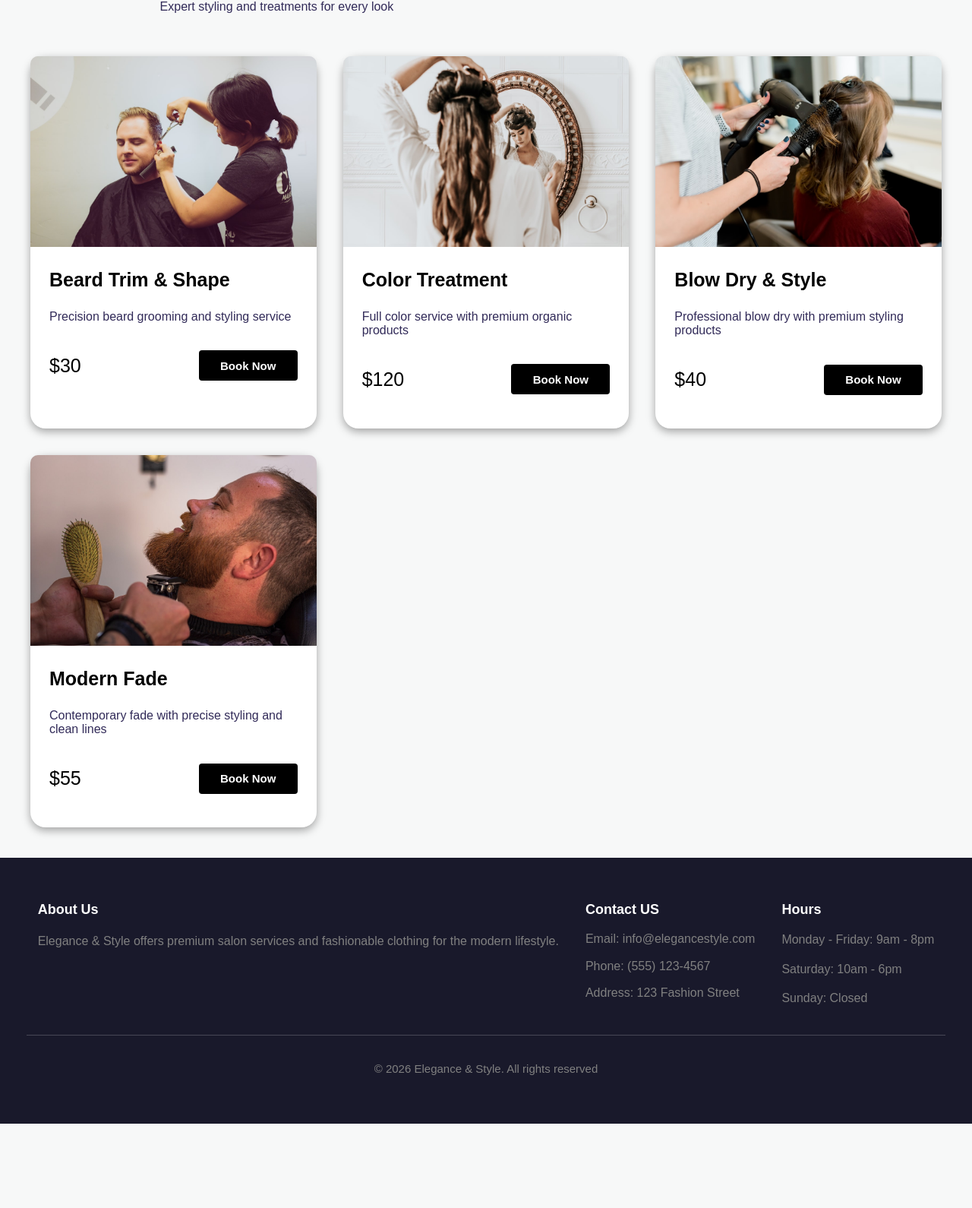
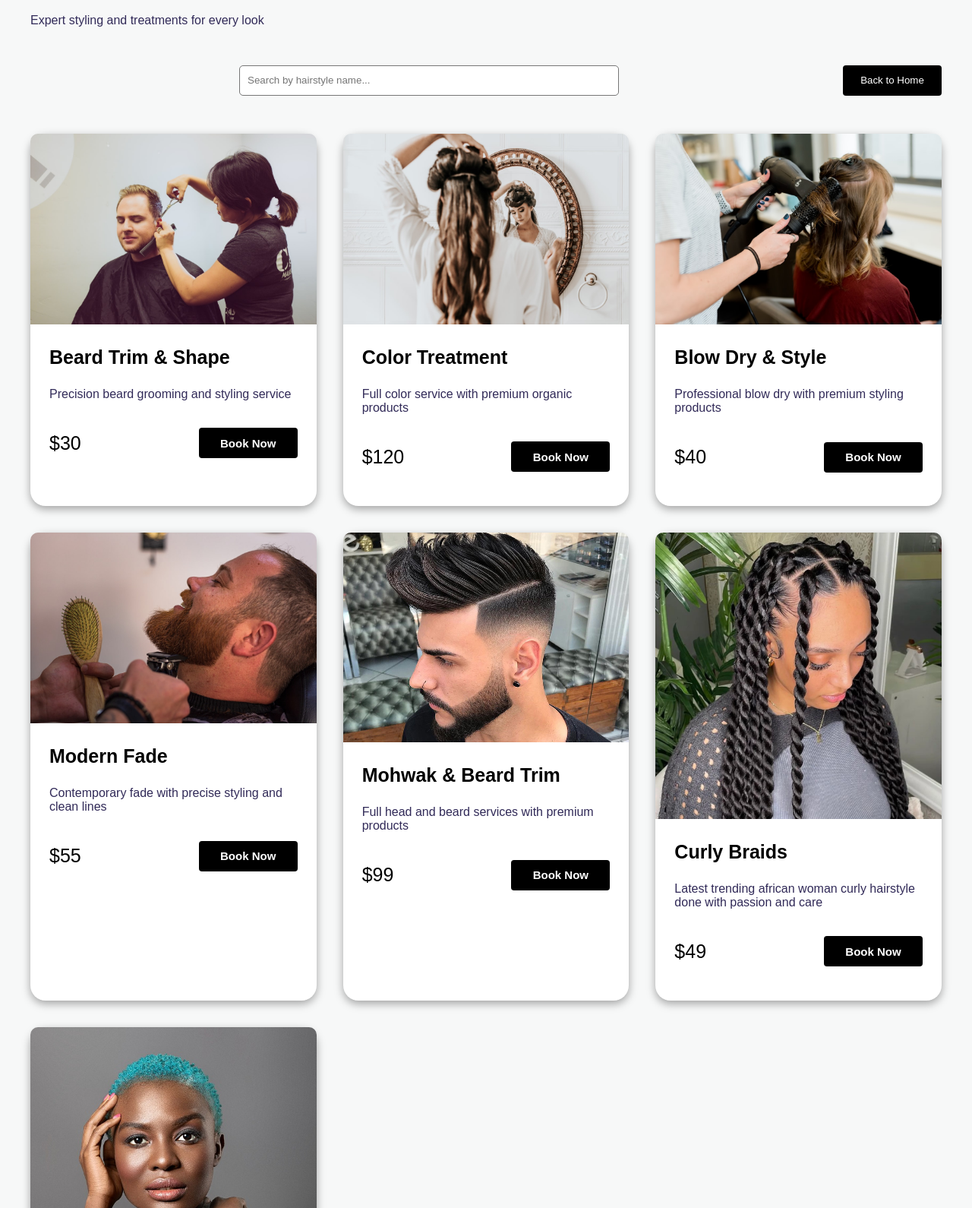
Before and after one commit to Blessing-D3velop/Salon-Clothing, a plain HTML site: page Salon.html in a window 1280 px wide. Shown: the part 180-1770 px from the top of the page at 76% size. Before the commit the page ends 1659 px from the top, so only its background shows below. Drawn offline with Linux system fonts and the light colour scheme.

Commit message:
added filter/search hairstyle functionality

```diff
--- a/CSS/Footer.css
+++ b/CSS/Footer.css
@@ -1,92 +1,60 @@
-footer{
+footer {
   background-color: rgb(25, 25, 43);
-  min-height: 300px;
   font-family: Arial, Helvetica, sans-serif;
-  padding-top: 20px;
-  left: 0;
-  right: 0;
-  bottom: 0;
+  padding: 30px 20px;
 }
-.footer-container{
+
+.footer-container {
   display: flex;
-  margin: 20px;
-  column-gap: 35px;
   justify-content: center;
+  gap: 40px;
+  flex-wrap: wrap; /* KEY for responsiveness */
 }
+
 
 .about-us,
 .contact-us,
-.hours{
+.hours {
   color: white;
   font-weight: bold;
   font-size: 18px;
 }
-.about-us-text{
+
+
+.about-us-text {
   line-height: 1.6;
-   color: grey;
-   font-size: 16px;
-}
-.contact-information,
-.working-days{
-  color:grey;
-  line-height: 1.4;
+  color: grey;
   font-size: 16px;
 }
 
-.line{
-  border-top: 1px solid rgba(255, 255, 255, 0.2);
-  margin: 20px 35px;
-
+.contact-information,
+.working-days {
+  color: grey;
+  line-height: 1.5;
+  font-size: 16px;
 }
 
-.rights-container{
+
+.line {
+  border-top: 1px solid rgba(255, 255, 255, 0.2);
+  margin: 25px 0;
+}
+
+
+.rights-container {
   display: flex;
-  align-items: center;
   justify-content: center;
 }
-.rights{
+
+.rights {
   color: grey;
   font-size: 15px;
 }
-.contact-information{
-  line-height: 1.2;
 
-}
-@media(max-width:500px){
-  footer{
-    height: 700px;
-    padding-top: 30px;
-    width: 100%;
-  }
-  .footer-container{
+@media (max-width: 750px) {
+  .footer-container {
     flex-direction: column;
-    flex-wrap: wrap;
-  }
-  .contact-information,
-  .working-days{
-    line-height: 0.6;
+    align-items: center;
+    text-align: center;
   }
 }
-
-@media(min-width:500px) and (max-width:750px){
-  footer{
-    height: 550px;
-    padding-top: 30px;
-  }
-  .footer-container{
-    flex-direction: column;
-    flex-wrap: wrap;
-  }
-  .contact-information,
-  .working-days{
-    line-height: 0.6;
-  }
-}
-
-@media(min-width:751px) and (max-width:2000px){
-  footer{
-    height: 330px;
-
-  }
-
-}
--- a/CSS/Header.css
+++ b/CSS/Header.css
@@ -29,7 +29,7 @@ header{
   .clothing,
   .about,
   .contact{
-    margin-left: 25px;
+    margin-left: 22px;
     transition: opacity 0.2s;
     cursor: pointer;
   }
--- a/CSS/Salon-page.css
+++ b/CSS/Salon-page.css
@@ -12,6 +12,8 @@ main{
   display: flex;
   align-items: center;
   justify-content: space-around;
+  flex-wrap: wrap;
+  gap: 20px;
 
 }.back-to-home-button{
   height: 40px;
@@ -25,13 +27,27 @@ main{
   width: 130px;
 }
 .salon-text-container{
-  width: 510px;
-  line-height: 0.6;
+  width: 100%;
+  line-height: 1.6;
 }
 .salon-text-description{
   color: rgb(49, 42, 88);
 }
+.search-container {
+  width: 100%;
+  max-width: 500px;
+  margin: 10px auto;
+}
 
+.search-hairstyle {
+  width: 100%;
+  padding: 10px;
+  box-sizing: border-box;
+  height: 40px;
+  border-radius: 5px;
+  border-style: solid;
+  border-width: 1px;
+}
 
 @media(max-width:500px){
   .back-to-home-button{
@@ -44,3 +60,10 @@ main{
 
   }
 }
+
+@media(min-width:650px){
+  .button-salon-text-container{
+    margin-right:40px;
+    margin-left: 40px;
+  }
+}
--- a/Salon-JavaScript.js
+++ /dev/null
@@ -1,6 +0,0 @@
-  // 🔥 ADD EVENT AFTER INSERTING HTML
-  let backButton = document.querySelector('.js-back-button');
-
-  backButton.addEventListener('click', () => {
-    window.location.href = "index.html";
-  });
--- a/Salon.html
+++ b/Salon.html
@@ -26,9 +26,12 @@
 
       <main>
         <div class=" button-salon-text-container js-button-salon-text-container">
-          <div class="">
+          <div class="salon-text-container">
             <h1 class="salon-text2">Salon Services</h1>
             <p class="salon-text-description">Expert styling and treatments for every look</p>
+          </div>
+          <div class="search-container">
+            <input type="text" placeholder="Search by hairstyle name..." class="search-hairstyle js-search-hairstyle">
           </div>
           <div class="button-home-container">
             <button class="back-to-home-button js-back-button">Back to Home</button>
@@ -36,66 +39,7 @@
         </div>
 
         <div class="hairstyles-cards-container">
-
-          <!--First-card-->
-          <div class="hairstyle-card">
-            <div class="hairstyle-image-container">
-              <img src="Images and Icons/Salon Collection/photo-1511920922889-5c35bfd95a7f.jpg" alt="hairstyle image" class="hairstyle-image">
-            </div>
-            <div class="haircut-details-container">
-              <p class="haircut-name">Beard Trim & Shape</p>
-              <p class="haircut-description">Precision beard grooming and styling service</p>
-              <div class="haircut-price-booking-button">
-                <p class="haircut-price">$30</p>
-                <button class="Book-button">Book Now</button>
-              </div>
-            </div>
-          </div>
-
-          <!--Second-Card-->
-          <div class="hairstyle-card">
-            <div class="hairstyle-image-container">
-              <img src="Images and Icons/Salon Collection/photo-1550791752-97b2f57d2b15.jpg" alt="hairstyle image" class="hairstyle-image">
-            </div>
-            <div class="haircut-details-container">
-              <p class="haircut-name">Color Treatment</p>
-              <p class="haircut-description">Full color service with premium organic products</p>
-              <div class="haircut-price-booking-button">
-                <p class="haircut-price">$120</p>
-                <button class="Book-button">Book Now</button>
-              </div>
-            </div>
-          </div>
-
-          <!--Third-card-->
-          <div class="hairstyle-card">
-            <div class="hairstyle-image-container">
-              <img src="Images and Icons/Salon Collection/photo-1580618672591-eb180b1a973f.jpg" alt="hairstyle image" class="hairstyle-image">
-            </div>
-            <div class="haircut-details-container">
-              <p class="haircut-name">Blow Dry & Style</p>
-              <p class="haircut-description">Professional blow dry with premium styling products</p>
-              <div class="haircut-price-booking-button">
-                <p class="haircut-price">$40</p>
-                <button class="Book-button">Book Now</button>
-              </div>
-            </div>
-          </div>
-
-          <!--Forth-card-->
-          <div class="hairstyle-card">
-            <div class="hairstyle-image-container">
-              <img src="Images and Icons/Salon Collection/photo-1654097803253-d481b6751f29.jpg" alt="hairstyle image" class="hairstyle-image">
-            </div>
-            <div class="haircut-details-container">
-              <p class="haircut-name">Modern Fade</p>
-              <p class="haircut-description">Contemporary fade with precise styling and clean lines</p>
-              <div class="haircut-price-booking-button">
-                <p class="haircut-price">$55</p>
-                <button class="Book-button">Book Now</button>
-              </div>
-            </div>
-          </div>
+          <img src="Images and Icons/Salon Collection/Trending woman haristyle.jpg" >
         </div>
       </main>
 
@@ -135,6 +79,6 @@
             </p>
           </div>
       </footer>
-      <script src="Salon-JavaScript.js"></script>
+      <script src="Salon.js"></script>
   </body>
 </html>
--- /dev/null
+++ b/Salon.js
@@ -0,0 +1,97 @@
+
+const saloHairstyles =[
+  {
+    image:'Images and Icons/Salon Collection/photo-1511920922889-5c35bfd95a7f.jpg',
+    name:'Beard Trim & Shape',
+    description:'Precision beard grooming and styling service',
+    price: 30
+  },
+  {
+    image:'Images and Icons/Salon Collection/photo-1550791752-97b2f57d2b15.jpg',
+    name:'Color Treatment',
+    description:'Full color service with premium organic products',
+    price:120
+  },
+  {
+    image:'Images and Icons/Salon Collection/photo-1580618672591-eb180b1a973f.jpg',
+    name:'Blow Dry & Style',
+    description:'Professional blow dry with premium styling products',
+    price:40
+  },
+  {
+    image:'Images and Icons/Salon Collection/photo-1654097803253-d481b6751f29.jpg',
+    name:'Modern Fade',
+    description:'Contemporary fade with precise styling and clean lines',
+    price:55
+  },
+  {
+    image:'Images and Icons/Salon Collection/hair-stylehair-styles-for-boys-hair-styles-men-salon-near-me-hair-boy-hair-salon-near-me-salon-in-mira-road-salons-hair-styles-for-wedding-near-me-17.jpg',
+    name:'Mohwak & Beard Trim',
+    description:'Full head and beard services with premium products',
+    price:99
+  },
+
+  {
+    image:'Images and Icons/Salon Collection/jumbo-twists.jpg',
+    name:'Curly Braids',
+    description:'Latest trending african woman curly hairstyle done with passion and care',
+    price:49
+  },
+
+  {
+    image:'Images and Icons/Salon Collection/TOP-AFRO-HAIR-TRENDS-AT-AFROTHERAPY-SALON-IN-EDMONTON-NORTH-LONDON-1.jpeg',
+    name:'Light-Blue Dye',
+    description:'Reefreshing hair color done from premium blue inecto',
+    price:19
+  },
+
+
+];
+
+let hairstylesContainer = document.querySelector('.hairstyles-cards-container');
+let searchInputElement = document.querySelector('.js-search-hairstyle')
+
+//display hairstyles
+let renderHaisrtyles = (hairstyles) => {
+  hairstylesContainer.innerHTML = '';
+
+  hairstyles.forEach((hairstyle) => {
+    let html = `
+      <div class="hairstyle-card">
+        <div class="hairstyle-image-container">
+          <img src="${hairstyle.image}" alt="hairstyle image" class="hairstyle-image">
+        </div>
+        <div class="haircut-details-container">
+          <p class="haircut-name">${hairstyle.name}</p>
+          <p class="haircut-description">${hairstyle.description}</p>
+          <div class="haircut-price-booking-button">
+            <p class="haircut-price">$${hairstyle.price}</p>
+            <button class="Book-button">Book Now</button>
+          </div>
+        </div>
+      </div>
+    `;
+    hairstylesContainer.innerHTML += html;
+  });
+};
+
+//filter Hairstyles
+let searchHairstyles = () =>{
+  let searchInput = searchInputElement.value.toLowerCase();
+
+  let filteredHairstyles = saloHairstyles.filter(hairstyle => {
+    return hairstyle.name.toLowerCase().includes(searchInput)
+  });
+
+  renderHaisrtyles(filteredHairstyles);
+
+}
+searchInputElement.addEventListener('input', searchHairstyles);
+
+  let backButton = document.querySelector('.js-back-button');
+
+  backButton.addEventListener('click', () => {
+    window.location.href = "index.html";
+  });
+
+renderHaisrtyles(saloHairstyles);
```
Also changed, not shown: Images and Icons/Salon Collection/TOP-AFRO-HAIR-TRENDS-AT-AFROTHERAPY-SALON-IN-EDMONTON-NORTH-LONDON-1.jpeg (added), Images and Icons/Salon Collection/Trending woman haristyle.jpg (added), Images and Icons/Salon Collection/hair-stylehair-styles-for-boys-hair-styles-men-salon-near-me-hair-boy-hair-salon-near-me-salon-in-mira-road-salons-hair-styles-for-wedding-near-me-17.jpg (added), Images and Icons/Salon Collection/jumbo-twists.jpg (added).
